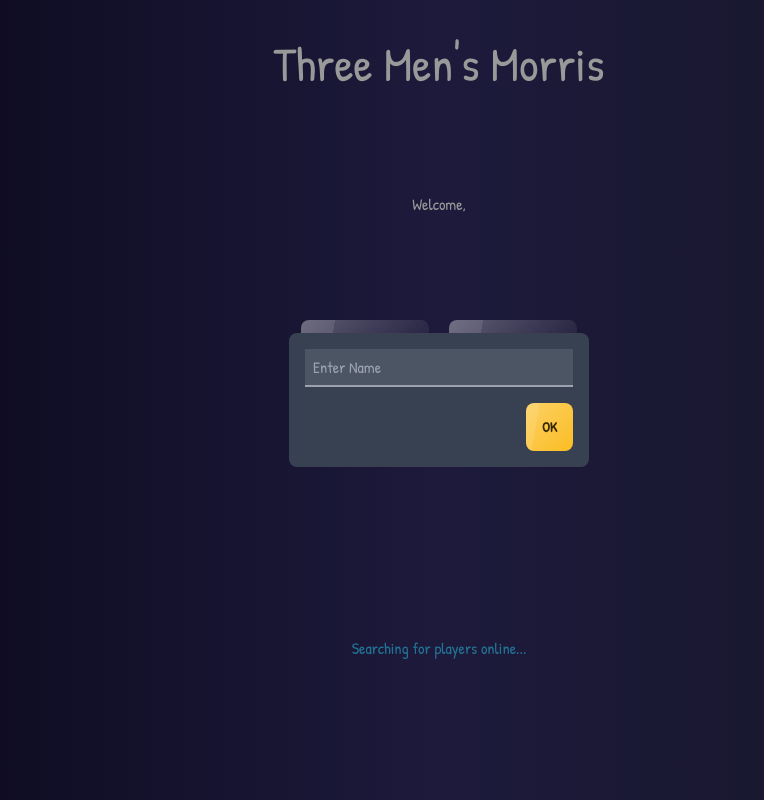
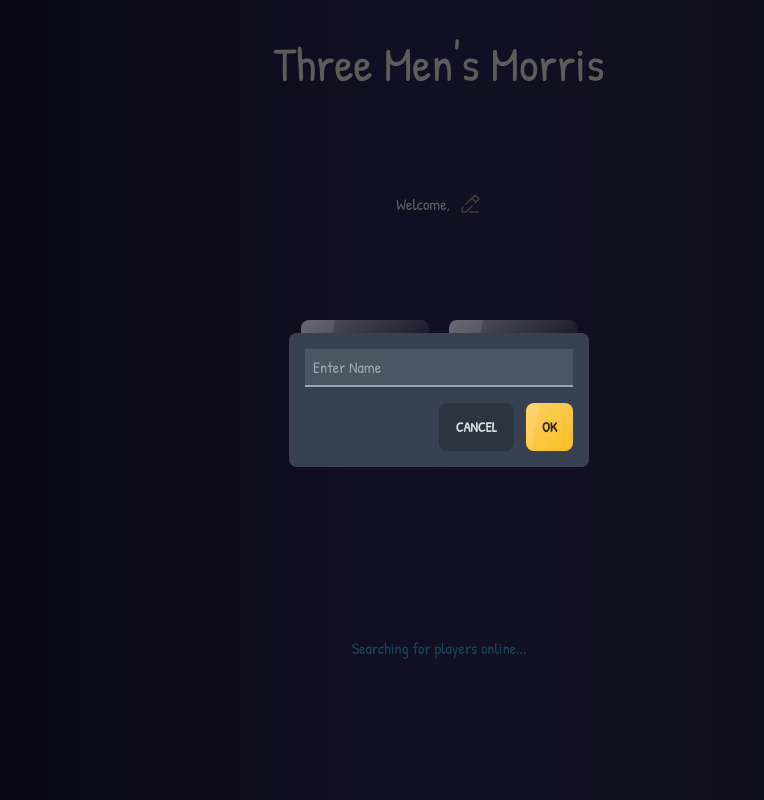
Before and after one commit to Prakash7895/board-games, a Next.js app: page / in a window 1280 px wide. Shown: the whole page, without its empty margins (201-965 px from the left). Built offline with nearby package versions, Linux system fonts and the light colour scheme.

Commit message:
bug fixes

```diff
--- a/src/app/page.tsx
+++ b/src/app/page.tsx
@@ -25,7 +25,7 @@ export default function Home() {
 
   const cancelInvite = () => {
     socket?.emit(EmitTypes.CANCEL_INVITATION, {
-      to: invitation?.from.uuid,
+      to: invitation?.from?.uuid,
       from: { uuid, name },
     });
     dispatch(updateInvitation(null));
@@ -44,7 +44,7 @@ export default function Home() {
     localStorage.setItem('duel-room', JSON.stringify(newRoom));
     socket?.emit(EmitTypes.ACCEPT_INVITATION, {
       room: newRoom,
-      to: invitation?.from.uuid,
+      to: invitation?.from?.uuid,
       from: { uuid, name },
     });
     socket?.emit(EmitTypes.CREATE_OR_JOIN_ROOM, newRoom);
@@ -58,14 +58,14 @@ export default function Home() {
       <StartCTAs />
       <OnlinePlayers />
       <AlertConfirmation
-        show={!!invitation}
+        show={!!invitation?.from}
         firstButtonText='Accept'
         secondButtonText='Cancel'
         firstButtonHandler={acceptInvite}
         secondButtonHandler={cancelInvite}
       >
         <p className='text-xl'>Invitation</p>
-        <p>{invitation?.from.name} has invited you to play.</p>
+        <p>{invitation?.from?.name} has invited you to play.</p>
       </AlertConfirmation>
     </main>
   );
--- a/src/app/play/page.tsx
+++ b/src/app/play/page.tsx
@@ -95,6 +95,12 @@ export default function PlayGround() {
       );
     }
   }, [room, otherPlayer]);
+
+  useEffect(() => {
+    if (room && otherPlayer) {
+      setGameInitialized(true);
+    }
+  }, []);
 
   useEffect(() => {
     if (name || uuid) {
--- a/src/components/NameConfirmation.tsx
+++ b/src/components/NameConfirmation.tsx
@@ -2,12 +2,17 @@
 import Input from './Input';
 import Button from './Button';
 import Dialog from './Dialog';
-import { useDispatch } from 'react-redux';
-import { updateUser } from '@/store/userSlice';
+import { useDispatch, useSelector } from 'react-redux';
+import { updateUser, userState } from '@/store/userSlice';
 import React, { useEffect, useState } from 'react';
+import { ButtonTypes } from '@/types';
 
-const NameConfirmation = () => {
-  const [name, setName] = useState('');
+const NameConfirmation: React.FC<{
+  visible?: boolean;
+  onCancel?: () => void;
+}> = ({ visible = false, onCancel }) => {
+  const { name: currName } = useSelector(userState);
+  const [name, setName] = useState(currName);
   const [show, setShow] = useState(false);
   const dispatch = useDispatch();
 
@@ -25,7 +30,11 @@ const NameConfirmation = () => {
     }
   }, []);
 
-  return show ? (
+  useEffect(() => {
+    setName(currName);
+  }, [currName, visible]);
+
+  return show || visible ? (
     <Dialog>
       <div className='flex flex-col gap-4 py-2'>
         <Input
@@ -34,7 +43,14 @@ const NameConfirmation = () => {
           required
           onChange={(e) => setName(e.target.value)}
         />
-        <div className='text-right'>
+        <div className='text-right flex items-center gap-3 justify-end'>
+          <Button
+            label='Cancel'
+            type={ButtonTypes.secondary}
+            onClick={() => {
+              onCancel && onCancel();
+            }}
+          />
           <Button
             label='Ok'
             onClick={() => {
@@ -46,6 +62,7 @@ const NameConfirmation = () => {
                     name: name.trim(),
                   })
                 );
+                onCancel && onCancel();
               }
             }}
           />
--- a/src/components/OnlinePlayers.tsx
+++ b/src/components/OnlinePlayers.tsx
@@ -1,17 +1,20 @@
 'use client';
 import { playerState } from '@/store/playerSlice';
 import Image from 'next/image';
-import React, { useContext, useState } from 'react';
-import { useSelector } from 'react-redux';
+import React, { useContext, useEffect, useState } from 'react';
+import { useDispatch, useSelector } from 'react-redux';
 import AlertConfirmation from './AlertConfirmation';
 import { SocketContext } from './SocketProvider';
 import { EmitTypes } from '@/types';
 import { userState } from '@/store/userSlice';
+import { duelState, updateInvitation } from '@/store/duelSlice';
 
 const OnlinePlayers = () => {
   const { players } = useSelector(playerState);
   const { name, uuid } = useSelector(userState);
+  const { invitation } = useSelector(duelState);
   const [show, setShow] = useState(false);
+  const dispatch = useDispatch();
 
   const { socket } = useContext(SocketContext);
 
@@ -22,7 +25,14 @@ const OnlinePlayers = () => {
       name,
     });
     setShow(true);
+    dispatch(updateInvitation({ to: { name, uuid, isOnline: true } }));
   };
+
+  useEffect(() => {
+    if (!invitation) {
+      setShow(false);
+    }
+  }, [invitation]);
 
   return (
     <div className='w-full flex gap-4 overflow-x-auto h-56 justify-center'>
--- a/src/components/SocketProvider.tsx
+++ b/src/components/SocketProvider.tsx
@@ -112,15 +112,29 @@ const SocketProvider: React.FC<{ children: ReactNode }> = ({ children }) => {
       );
     };
 
-    if (socket && uuid && name) {
-      socket.emit(EmitTypes.ONLINE, {
-        uuid: uuid,
-        name: name,
-      });
+    const cancelInvitationHandler = (obj: any) => {
+      if (obj && obj.from && obj.to === uuid) {
+        dispatch(updateInvitation(null));
+        toast.info(`${obj.from.name} has cancelled the invitation.`);
+      }
+    };
 
-      socket.on(EmitTypes.NEW_USER, onNewUserAdded);
+    const acceptInvitationHandler = (obj: any) => {
+      if (obj && obj.room && obj.from && obj.to === uuid) {
+        dispatch(updateInvitation(null));
+        localStorage.setItem('duel-room', JSON.stringify(obj.room));
+        createOrJoinRoom(obj.room);
+        router.push('/play');
+      }
+    };
 
-      socket?.on(EmitTypes.USER_JOINED_ROOM, (players) => {
+    const updateInvitationHandler = (obj: any) => {
+      if (obj && obj.from && obj.to === uuid) {
+        dispatch(updateInvitation({ from: { ...obj.from, isOnline: true } }));
+      }
+    };
+
+    const joinRoomHandler = (players: any) => {
       console.log('USER_JOINED_ROOM:', players);
       const opponentPlayer: Player = players.find(
         (p: Player) => p.uuid !== uuid
@@ -134,9 +148,9 @@ const SocketProvider: React.FC<{ children: ReactNode }> = ({ children }) => {
           })
         );
       }
-      });
+    };
 
-      socket?.on(EmitTypes.USER_LEFT_ROOM, (player) => {
+    const leaveRoomHandler = (player: any) => {
       console.log('USER_LEFT_ROOM', player);
       if (player && player.uuid !== uuid) {
         dispatch(
@@ -146,11 +160,9 @@ const SocketProvider: React.FC<{ children: ReactNode }> = ({ children }) => {
           })
         );
       }
-      });
+    };
 
-      socket.on(EmitTypes.NEW_MESSAGE_IN_ROOM, newMsgHandler);
-
-      socket.on(EmitTypes.GAME_STATE_CHANGE, (state) => {
+    const gameStateChangeHandler = (state: any) => {
       console.log('GAME_STATE_CHANGE', state);
       console.log('GAME_STATE_CHANGE otherPlayer', otherPlayer);
       if (otherPlayer) {
@@ -171,40 +183,44 @@ const SocketProvider: React.FC<{ children: ReactNode }> = ({ children }) => {
           })
         );
       }
-      });
+    };
 
-      socket.on(EmitTypes.PLAY_AGAIN, (player: Player) => {
+    const playAgainHandler = (player: Player) => {
       if (player && player.uuid !== uuid) {
         dispatch(updateRestartState(true));
       }
+    };
+
+    if (socket && uuid && name) {
+      socket.emit(EmitTypes.ONLINE, {
+        uuid: uuid,
+        name: name,
       });
 
-      socket.on(EmitTypes.REQUEST_TO_PLAY, (obj) => {
-        if (obj && obj.from && obj.to === uuid) {
-          dispatch(updateInvitation({ from: { ...obj.from, isOnline: true } }));
-        }
-      });
+      socket.on(EmitTypes.NEW_USER, onNewUserAdded);
 
-      socket.on(EmitTypes.CANCEL_INVITATION, (obj) => {
-        if (obj && obj.from && obj.to === uuid) {
-          dispatch(updateInvitation(null));
-          toast.info(`${obj.from.name} has cancelled the invitation.`);
-        }
-      });
+      socket?.on(EmitTypes.USER_JOINED_ROOM, joinRoomHandler);
 
-      socket.on(EmitTypes.ACCEPT_INVITATION, (obj) => {
-        if (obj && obj.room && obj.from && obj.to === uuid) {
-          dispatch(updateInvitation(null));
-          localStorage.setItem('duel-room', JSON.stringify(obj.room));
-          createOrJoinRoom(obj.room);
-          router.push('/play');
-        }
-      });
+      socket?.on(EmitTypes.USER_LEFT_ROOM, leaveRoomHandler);
+
+      socket.on(EmitTypes.NEW_MESSAGE_IN_ROOM, newMsgHandler);
+
+      socket.on(EmitTypes.GAME_STATE_CHANGE, gameStateChangeHandler);
+
+      socket.on(EmitTypes.PLAY_AGAIN, playAgainHandler);
+
+      socket.on(EmitTypes.REQUEST_TO_PLAY, updateInvitationHandler);
+
+      socket.on(EmitTypes.CANCEL_INVITATION, cancelInvitationHandler);
+
+      socket.on(EmitTypes.ACCEPT_INVITATION, acceptInvitationHandler);
     }
 
     return () => {
       console.log('ROOT CLEANING UP');
       socket?.off(EmitTypes.NEW_MESSAGE_IN_ROOM, newMsgHandler);
+      socket?.off(EmitTypes.CANCEL_INVITATION, cancelInvitationHandler);
+      socket?.off(EmitTypes.ACCEPT_INVITATION, acceptInvitationHandler);
       window.addEventListener('unload', function () {
         socket?.disconnect(true);
         console.log('UNLOADED');
--- a/src/components/Tikadi.tsx
+++ b/src/components/Tikadi.tsx
@@ -35,14 +35,28 @@ const Tikadi = () => {
   const dispatch = useDispatch();
   const { socket } = useContext(SocketContext);
 
+  const findNextPosition = (num: Position) => {
+    const nextPossiblePos = getNextPossibleTikadiPositions(num);
+    return nextPossiblePos.filter((el) => {
+      if ([...player1, ...player2].includes(el as Position)) {
+        return false;
+      }
+      return true;
+    });
+  };
+
   const moveMarbleToThisPosition = (pos: Position) => {
     if (selectedMarble === -1) {
       let marble = -1;
       if (player1.includes(pos)) {
         marble = player1.findIndex((el) => el === pos);
       }
+
       if (marble >= 0) {
-        dispatch(selectMarble((marble + 1) as SelectedMarbles));
+        const nextPos = findNextPosition(pos);
+        if (nextPos.length > 0) {
+          dispatch(selectMarble((marble + 1) as SelectedMarbles));
+        }
       }
     } else {
       const idx = [...player1, ...player2].findIndex((el) => el === pos);
@@ -92,13 +106,7 @@ const Tikadi = () => {
         return false;
       }
 
-      const nextPossiblePos = getNextPossibleTikadiPositions(num);
-      const nextPos = nextPossiblePos.filter((el) => {
-        if ([...player1, ...player2].includes(el as Position)) {
-          return false;
-        }
-        return true;
-      });
+      const nextPos = findNextPosition(num);
 
       return nextPos.length > 0;
     }
--- a/src/components/Welcome.tsx
+++ b/src/components/Welcome.tsx
@@ -1,11 +1,25 @@
 'use client';
 import { userState } from '@/store/userSlice';
-import React from 'react';
+import React, { useState } from 'react';
 import { useSelector } from 'react-redux';
+import NameConfirmation from './NameConfirmation';
 
 const Welcome = () => {
+  const [show, setShow] = useState(false);
   const { name } = useSelector(userState);
-  return <div>Welcome, {name}</div>;
+
+  return (
+    <div className='flex items-center justify-center gap-2'>
+      Welcome, {name}{' '}
+      <img
+        title='Edit Name'
+        src={'./edit.svg'}
+        className={`w-6 h-6 cursor-pointer`}
+        onClick={() => setShow(true)}
+      />
+      <NameConfirmation visible={show} onCancel={() => setShow(false)} />
+    </div>
+  );
 };
 
 export default Welcome;
--- a/src/store/duelSlice.ts
+++ b/src/store/duelSlice.ts
@@ -19,7 +19,8 @@ interface DuelState {
   room: string;
   restart: boolean;
   invitation: {
-    from: Player;
+    from?: Player;
+    to?: Player;
   } | null;
 }
 
@@ -89,7 +90,7 @@ export const duelSlice = createSlice({
     },
     updateInvitation: (
       state: DuelState,
-      { payload }: PayloadAction<{ from: Player } | null>
+      { payload }: PayloadAction<{ from?: Player; to?: Player } | null>
     ) => {
       state.invitation = payload;
     },
```
Also changed, not shown: public/edit.svg (added). Lines whose indentation alone changed are shown as unchanged.
